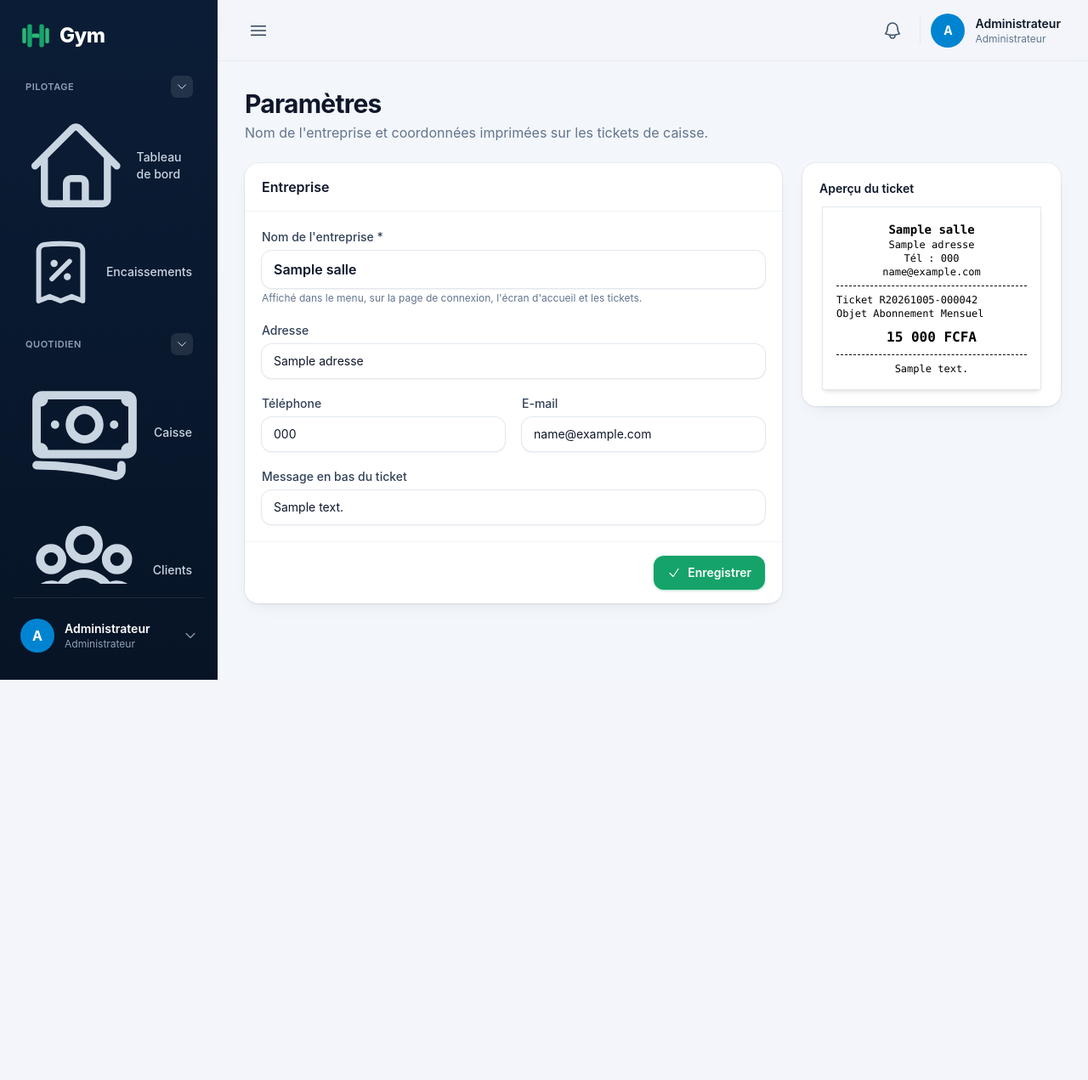
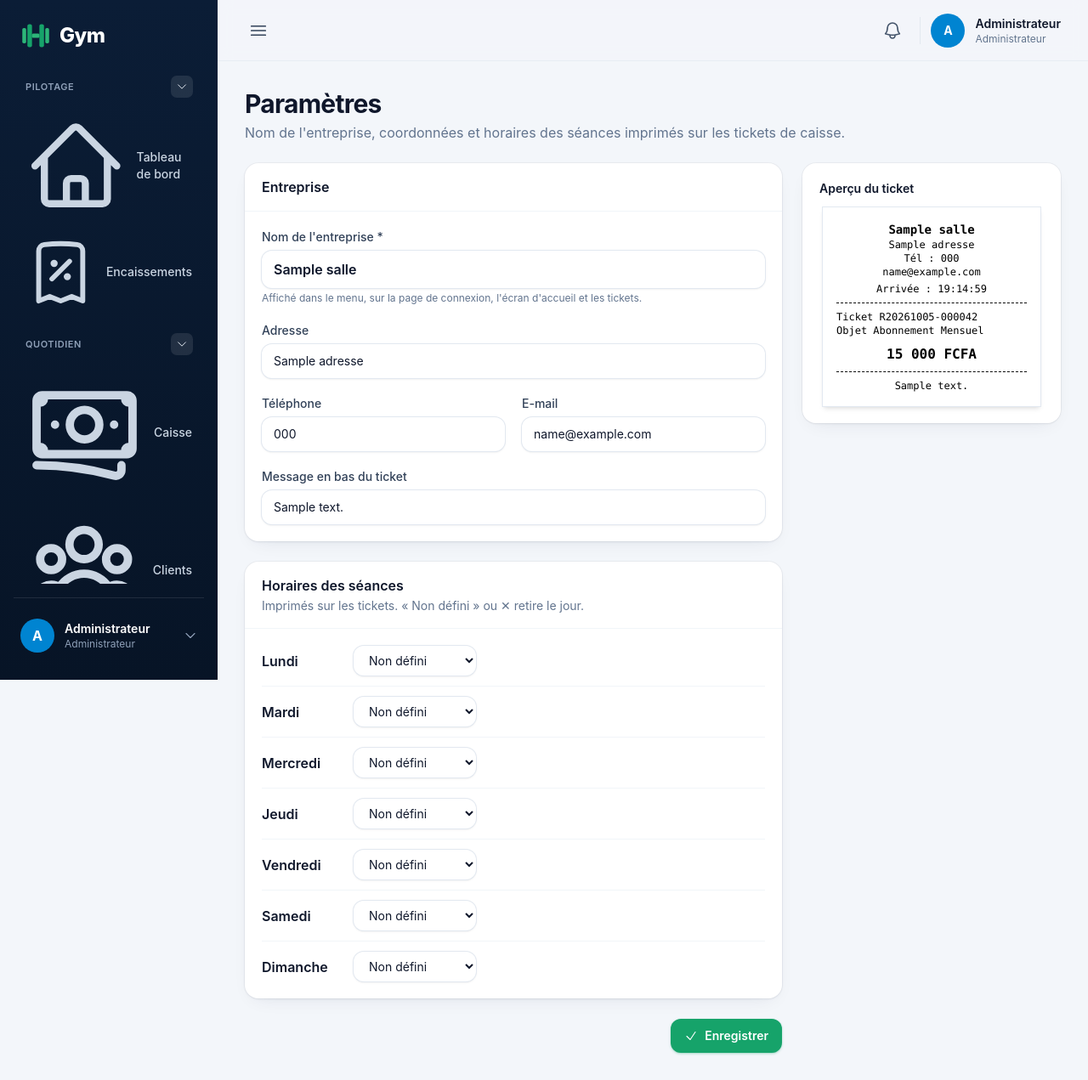
Before and after one commit to guysergekouassi/gym, a Laravel app: template resources/views/admin/parametres.blade.php in a window 1280 px wide. Shown: the whole page at 85% size. Before the commit the page ends 800 px from the top, so only its background shows below. Run offline with Laravel 12, Linux system fonts and the light colour scheme; a user stored in the database is signed in; data comes from the database, SQL or seed files in the repository; tables that the repository leaves empty hold one stand-in row (values such as "Sample post"); the template is opened without the code that fills it: most values are stand-ins (such as "Sample title", 1, 10 or a date in 2020); style sheets or scripts are compiled from the project's sources.

Commit message:
paramètres : horaires des séances par jour, imprimés sur le ticket
- Paramètres : pour chaque jour, Non défini / Ouvert / Fermé ; heures de
  début et de fin en listes (toutes les 30 min), visibles seulement si
  Ouvert ; ✕ pour supprimer ; fin après début vérifiée côté serveur.
- Ticket : heure d'arrivée (à la seconde) et séance du jour en en-tête ;
  semaine résumée (Lun–Ven …) sur les tickets d'abonnement.
- Chiffres « entrées » : les départs et badges en trop ne comptent plus.

Co-Authored-By: Claude Opus 5.5 <noreply@anthropic.com>
Claude-Session: https://claude.ai/code/session_01BoHGktCQAeT5jXiFGuYBnv

```diff
--- a/app/Http/Controllers/ClientController.php
+++ b/app/Http/Controllers/ClientController.php
@@ -117,7 +117,7 @@ class ClientController extends Controller
             'client' => $client,
             'finDroits' => $client->finDesDroits(),
             'passages' => $client->passages()->latest('passe_le')->limit(30)->get(),
-            'venues30j' => $client->passages()->where('statut', Passage::STATUT_AUTORISE)
+            'venues30j' => $client->passages()->venues()
                 ->where('passe_le', '>=', now()->subDays(30))->count(),
         ]);
     }
--- a/app/Services/KpiService.php
+++ b/app/Services/KpiService.php
@@ -20,7 +20,8 @@ class KpiService
     {
         $jour = today()->toDateString();
 
-        $passages = Passage::whereDate('passe_le', $jour)->get(['statut', 'passe_le']);
+        $passages = Passage::whereDate('passe_le', $jour)->get(['statut', 'sens', 'passe_le'])
+            ->reject(fn ($p) => in_array($p->sens, [Passage::SENS_DEPART, Passage::SENS_DEJA], true));
         $paiements = Paiement::with('user:id,name')->valides()->whereDate('created_at', $jour)->get();
 
         $affluence = array_fill(0, 24, 0);
@@ -57,7 +58,7 @@ class KpiService
             ->whereHas('abonnements', fn ($q) => $q->enCours())
             ->whereHas('passages', fn ($q) => $q->where('statut', Passage::STATUT_AUTORISE)->where('passe_le', '>=', $depuis))
             ->withCount(['passages as passages_30j' => fn ($q) => $q
-                ->where('statut', Passage::STATUT_AUTORISE)
+                ->venues()
                 ->where('passe_le', '>=', now()->subDays(30))])
             ->withMax(['passages as dernier_passage_le' => fn ($q) => $q->where('statut', Passage::STATUT_AUTORISE)], 'passe_le')
             ->orderByDesc('passages_30j')
@@ -208,7 +209,7 @@ class KpiService
             'passages_vendus' => (int) $paiements->where('type', Paiement::TYPE_JOURNALIER)->sum('quantite'),
             'abonnements' => $abonnements->filter(fn ($p) => ! $p->abonnement?->est_renouvellement)->count(),
             'renouvellements' => $abonnements->filter(fn ($p) => $p->abonnement?->est_renouvellement)->count(),
-            'entrees' => Passage::whereBetween('passe_le', $bornes)->where('statut', Passage::STATUT_AUTORISE)->count(),
+            'entrees' => Passage::whereBetween('passe_le', $bornes)->venues()->count(),
         ];
     }
 
@@ -226,7 +227,7 @@ class KpiService
             'clients_inscrits' => Client::whereBetween('created_at', $bornes)->count(),
             'recette' => (int) $paiements->sum('montant'),
             'tickets' => $paiements->count(),
-            'entrees' => Passage::whereBetween('passe_le', $bornes)->where('statut', Passage::STATUT_AUTORISE)->count(),
+            'entrees' => Passage::whereBetween('passe_le', $bornes)->venues()->count(),
             'abonnements_actifs' => Client::abonnes()
                 ->whereHas('abonnements', fn ($q) => $q->enCours($p->dateReference()))->count(),
         ];
--- /dev/null
+++ b/app/Support/Horaires.php
@@ -0,0 +1,107 @@
+<?php
+
+namespace App\Support;
+
+use App\Models\Parametre;
+use Carbon\CarbonInterface;
+
+/**
+ * Horaires des séances par jour de la semaine (page Paramètres), imprimés sur les tickets.
+ * Pour chaque jour : non défini, fermé, ou ouvert de … à ….
+ */
+final class Horaires
+{
+    public const CLE = 'horaires';
+
+    public const OUVERT = 'ouvert';
+    public const FERME = 'ferme';
+
+    public const JOURS = [1 => 'Lundi', 'Mardi', 'Mercredi', 'Jeudi', 'Vendredi', 'Samedi', 'Dimanche'];
+
+    private const COURTS = [1 => 'Lun', 'Mar', 'Mer', 'Jeu', 'Ven', 'Sam', 'Dim'];
+
+    /** Heures proposées dans les listes : toutes les 30 minutes. */
+    public static function heures(): array
+    {
+        $heures = [];
+        for ($m = 0; $m < 24 * 60; $m += 30) {
+            $heures[] = sprintf('%02d:%02d', intdiv($m, 60), $m % 60);
+        }
+
+        return $heures;
+    }
+
+    /** @return array<int, array{etat: string, debut?: string, fin?: string}> jours définis, clé 1 (lundi) à 7 */
+    public static function tous(): array
+    {
+        $brut = json_decode((string) Parametre::valeur(self::CLE, ''), true);
+        if (! is_array($brut)) {
+            return [];
+        }
+
+        $horaires = [];
+        foreach (self::JOURS as $n => $nom) {
+            $jour = $brut[$n] ?? null;
+            if (($jour['etat'] ?? null) === self::FERME) {
+                $horaires[$n] = ['etat' => self::FERME];
+            } elseif (($jour['etat'] ?? null) === self::OUVERT && isset($jour['debut'], $jour['fin'])) {
+                $horaires[$n] = ['etat' => self::OUVERT, 'debut' => (string) $jour['debut'], 'fin' => (string) $jour['fin']];
+            }
+        }
+
+        return $horaires;
+    }
+
+    public static function enregistrer(array $horaires): void
+    {
+        Parametre::definir(self::CLE, $horaires === [] ? '' : json_encode($horaires));
+    }
+
+    /** « 06:00 – 22:00 », « Fermé », ou null si le jour n'est pas renseigné. */
+    public static function duJour(CarbonInterface $date): ?string
+    {
+        $jour = self::tous()[$date->dayOfWeekIso] ?? null;
+
+        return match ($jour['etat'] ?? null) {
+            self::OUVERT => $jour['debut'].' – '.$jour['fin'],
+            self::FERME => 'Fermé',
+            default => null,
+        };
+    }
+
+    /**
+     * Semaine résumée, jours consécutifs identiques regroupés :
+     * ["Lun–Ven 06:00 – 22:00", "Sam 08:00 – 14:00", "Dim Fermé"].
+     *
+     * @return list<string>
+     */
+    public static function resume(): array
+    {
+        $tous = self::tous();
+        $lignes = [];
+        $groupe = null;
+
+        foreach (self::JOURS as $n => $nom) {
+            $texte = match ($tous[$n]['etat'] ?? null) {
+                self::OUVERT => $tous[$n]['debut'].' – '.$tous[$n]['fin'],
+                self::FERME => 'Fermé',
+                default => null,
+            };
+
+            if ($groupe && $groupe['texte'] === $texte && $groupe['au'] === $n - 1) {
+                $groupe['au'] = $n;
+
+                continue;
+            }
+            if ($groupe) {
+                $lignes[] = $groupe;
+            }
+            $groupe = $texte === null ? null : ['du' => $n, 'au' => $n, 'texte' => $texte];
+        }
+        if ($groupe) {
+            $lignes[] = $groupe;
+        }
+
+        return array_map(fn ($g) => self::COURTS[$g['du']].($g['au'] > $g['du'] ? '–'.self::COURTS[$g['au']] : '').' '.$g['texte'], $lignes);
+    }
+}
--- a/resources/views/admin/parametres.blade.php
+++ b/resources/views/admin/parametres.blade.php
@@ -1,15 +1,21 @@
 @extends('layouts.app')
 @section('title', 'Paramètres')
+
+@php
+    use App\Support\Horaires;
+    $heures = Horaires::heures();
+@endphp
 
 @section('content')
 <div class="mb-6">
     <h1 class="text-3xl font-bold tracking-tight text-slate-900">Paramètres</h1>
-    <p class="mt-1 text-slate-500">Nom de l'entreprise et coordonnées imprimées sur les tickets de caisse.</p>
+    <p class="mt-1 text-slate-500">Nom de l'entreprise, coordonnées et horaires des séances imprimés sur les tickets de caisse.</p>
 </div>
 
 <form method="POST" action="{{ route('admin.parametres.update') }}" class="grid gap-6 xl:grid-cols-3">
     @csrf @method('PUT')
-    <div class="card xl:col-span-2">
+    <div class="space-y-6 xl:col-span-2">
+    <div class="card">
         <div class="card-header"><h2 class="card-title">Entreprise</h2></div>
         <div class="card-body grid gap-5 sm:grid-cols-2">
             <div class="sm:col-span-2">
@@ -34,19 +40,62 @@
                 <input id="message_recu" name="message_recu" maxlength="120" value="{{ old('message_recu', $salle['message_recu']) }}" class="input" placeholder="Merci et bonne séance !" data-apercu="message_recu">
             </div>
         </div>
-        <div class="flex justify-end border-t border-slate-100 px-5 py-4">
-            <button type="submit" class="btn-primary"><x-icon name="check" class="size-4"/> Enregistrer</button>
+    </div>
+
+    {{-- Horaires des séances : un jour = non défini, fermé, ou ouvert de … à … --}}
+    <div class="card">
+        <div class="card-header">
+            <div>
+                <h2 class="card-title">Horaires des séances</h2>
+                <p class="mt-0.5 text-sm text-slate-500">Imprimés sur les tickets. « Non défini » ou ✕ retire le jour.</p>
+            </div>
+        </div>
+        <div class="card-body divide-y divide-slate-100 py-2">
+            @foreach(Horaires::JOURS as $n => $nom)
+                @php
+                    $etat = old("horaires.$n.etat", $horaires[$n]['etat'] ?? '');
+                    $debut = old("horaires.$n.debut", $horaires[$n]['debut'] ?? '06:00');
+                    $fin = old("horaires.$n.fin", $horaires[$n]['fin'] ?? '21:00');
+                @endphp
+                <div data-horaire class="flex flex-wrap items-center gap-3 py-3">
+                    <span class="w-24 font-semibold text-slate-900">{{ $nom }}</span>
+                    <select name="horaires[{{ $n }}][etat]" data-horaire-etat class="input w-36 py-2" aria-label="{{ $nom }} : ouvert ou fermé">
+                        <option value="">Non défini</option>
+                        <option value="{{ Horaires::OUVERT }}" @selected($etat === Horaires::OUVERT)>Ouvert</option>
+                        <option value="{{ Horaires::FERME }}" @selected($etat === Horaires::FERME)>Fermé</option>
+                    </select>
+                    <div data-horaire-heures class="flex items-center gap-2 {{ $etat === Horaires::OUVERT ? '' : 'hidden' }}">
+                        <select name="horaires[{{ $n }}][debut]" class="input w-28 py-2 font-mono" aria-label="{{ $nom }} : début">
+                            @foreach($heures as $h)<option value="{{ $h }}" @selected($debut === $h)>{{ $h }}</option>@endforeach
+                        </select>
+                        <span class="text-slate-400">à</span>
+                        <select name="horaires[{{ $n }}][fin]" class="input w-28 py-2 font-mono" aria-label="{{ $nom }} : fin">
+                            @foreach($heures as $h)<option value="{{ $h }}" @selected($fin === $h)>{{ $h }}</option>@endforeach
+                        </select>
+                    </div>
+                    <span data-horaire-ferme class="pill-gray {{ $etat === Horaires::FERME ? '' : 'hidden' }}">Pas de séance</span>
+                    <button type="button" data-horaire-effacer class="ml-auto rounded-lg p-2 text-slate-400 hover:bg-red-50 hover:text-red-600 {{ $etat === '' ? 'invisible' : '' }}"
+                            title="Supprimer l'horaire de {{ mb_strtolower($nom) }}" aria-label="Supprimer l'horaire de {{ mb_strtolower($nom) }}"><x-icon name="x" class="size-4"/></button>
+                </div>
+            @endforeach
         </div>
     </div>
 
+    <div class="flex justify-end">
+        <button type="submit" class="btn-primary"><x-icon name="check" class="size-4"/> Enregistrer</button>
+    </div>
+    </div>
+
     {{-- Aperçu du ticket, mis à jour pendant la saisie --}}
-    <div class="card h-fit p-5">
+    <div class="card h-fit p-5 xl:sticky xl:top-24">
         <p class="mb-3 text-sm font-semibold text-slate-900">Aperçu du ticket</p>
         <div class="mx-auto w-64 bg-white p-4 font-mono text-xs text-black shadow-md ring-1 ring-slate-200">
             <p class="text-center text-sm font-bold" data-apercu-cible="nom">{{ $salle['nom'] }}</p>
             <p class="text-center" data-apercu-cible="adresse">{{ $salle['adresse'] }}</p>
             <p class="text-center">Tél : <span data-apercu-cible="telephone">{{ $salle['telephone'] }}</span></p>
             <p class="text-center" data-apercu-cible="email">{{ $salle['email'] }}</p>
+            <p class="mt-1 text-center">Arrivée : {{ now()->format('H:i:s') }}</p>
+            @if($seance = Horaires::duJour(today()))<p class="text-center">Séance du jour : {{ $seance }}</p>@endif
             <p class="my-2 border-t border-dashed border-black"></p>
             <p>Ticket   R20261005-000042</p>
             <p>Objet    Abonnement Mensuel</p>
```
Also changed, not shown: app/Http/Controllers/Admin/ParametreController.php (+42 -1 lines), app/Models/Passage.php (+7 -0 lines), resources/js/app.js (+12 -0 lines), resources/views/recus/show.blade.php (+10 -0 lines), tests/Feature/ParametreTest.php (+34 -0 lines), tests/Feature/PresenceTest.php (+4 -0 lines), 5 other files.
